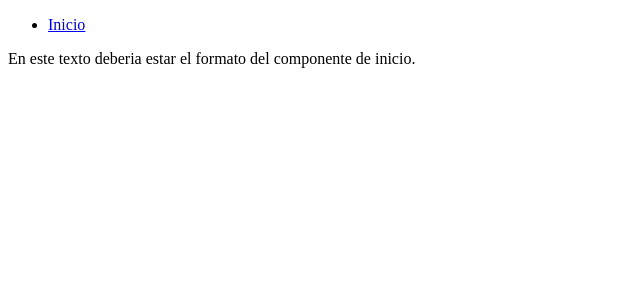
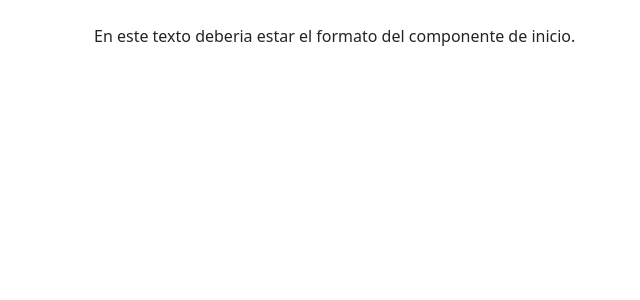
Before and after one commit to FedeAMasin/ParcialReact, a React (Vite) app: page / in a window 1280 px wide. Shown: the top 300 px of the page, without its empty margins (0-640 px from the left). Built offline with nearby package versions, Linux system fonts and the light colour scheme.

Commit message:
acomodando las rutas

```diff
--- a/package.json
+++ b/package.json
@@ -10,6 +10,7 @@
     "preview": "vite preview"
   },
   "dependencies": {
+    "bootstrap": "^5.3.8",
     "react": "^19.2.6",
     "react-dom": "^19.2.6",
     "react-router": "^7.17.0",
--- a/src/App.jsx
+++ b/src/App.jsx
@@ -11,10 +11,16 @@ function App() {
 
 
   return (
-    <Routes>
-      <Route path="/" element={<Inicio />} />
-      {/*<Route path="/post/:id" element={<PostDetailPage />} />*/}
-    </Routes>
+    <>
+
+      <div className="container mt-3 strong">
+        <Routes>
+            <Route path="/" element={<Inicio />} />
+            {/* Chicos aca hay que agregar las rutas a sus componentes.*/}
+            {/* ej: <Route path="/post/:id" element={<PostDetailPage />} />*/}
+        </Routes>
+      </div>
+    </>
   )
 }
 
--- a/src/components/Navbar.jsx
+++ b/src/components/Navbar.jsx
@@ -6,9 +6,11 @@ import { Link } from 'react-router-dom';
 const NavigationBar = () => {
   return (
     <nav className="bg-info-subtle text-dark fw-bold p-3 d-flex gap-3">
-      <ul>
-        <li><Link to="/" className="link-dark text-decoration-underline">Inicio</Link></li>
-      </ul>
+      {/* Aca vamos agregando los links a las rutas de los componentes que agreguen.*/}
+        <Link to="/" className="link-dark text-decoration-underline">
+        Inicio
+        </Link>
+
     </nav>
   );
 };
--- a/src/main.jsx
+++ b/src/main.jsx
@@ -1,14 +1,16 @@
 import React from 'react'
 import { createRoot } from 'react-dom/client'
-import { HashRouter, Routes } from "react-router";
-
+import { HashRouter, Routes } from "react-router-dom";
+//importamos bootstrap para los colorcitos y todas esos detalles.
+// npm install bootstrap para que el import funcione bobis.
+import 'bootstrap/dist/css/bootstrap.min.css'
 import App from './App.jsx'
 import NavigationBar from './components/Navbar.jsx';
 
 createRoot(document.getElementById('root')).render(
 
     <HashRouter>
-      <NavigationBar />
+
       <App />
 
     </HashRouter>
```
Also changed, not shown: 1 other file (tests, documents, lock files or other folders).
